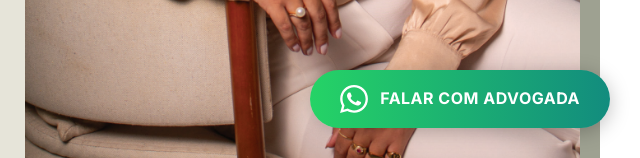
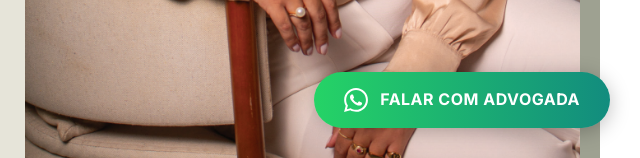
Before and after one commit to richardguilger/vanessaxavieradv, a plain HTML site: page index.html in a window 1280 px wide. Shown: the part 642-800 px from the top of the page, 640-1280 px from the left. Drawn offline with nearby package versions, Linux system fonts and the light colour scheme; a web font is replaced by a local one.

Commit message:
Fix: Force re-apply of gradient button styles

```diff
--- a/css/style.css
+++ b/css/style.css
@@ -864,4 +864,36 @@
         width: 24px;
         height: 24px;
     }
+}/* Re-applying Shared Button Styles to fix missing class */
+.btn-whatsapp-gradient {
+    background: linear-gradient(90deg, #25D366 0%, #128C7E 100%);
+    color: #ffffff;
+    padding: 15px 30px;
+    border-radius: 50px;
+    display: inline-flex;
+    align-items: center;
+    justify-content: center;
+    gap: 12px;
+    box-shadow: 0 4px 20px rgba(0, 0, 0, 0.25);
+    text-decoration: none;
+    transition: all 0.3s cubic-bezier(0.175, 0.885, 0.32, 1.275);
+    font-family: var(--font-body);
+    font-weight: 700;
+    font-size: 1rem;
+    letter-spacing: 0.5px;
+    text-transform: uppercase;
+    border: none;
+    cursor: pointer;
 }
+
+.btn-whatsapp-gradient:hover {
+    transform: translateY(-5px) scale(1.02);
+    box-shadow: 0 8px 30px rgba(18, 140, 126, 0.4);
+    color: #ffffff;
+}
+
+.btn-whatsapp-gradient svg {
+    width: 24px;
+    height: 24px;
+    fill: #ffffff;
+}
```
